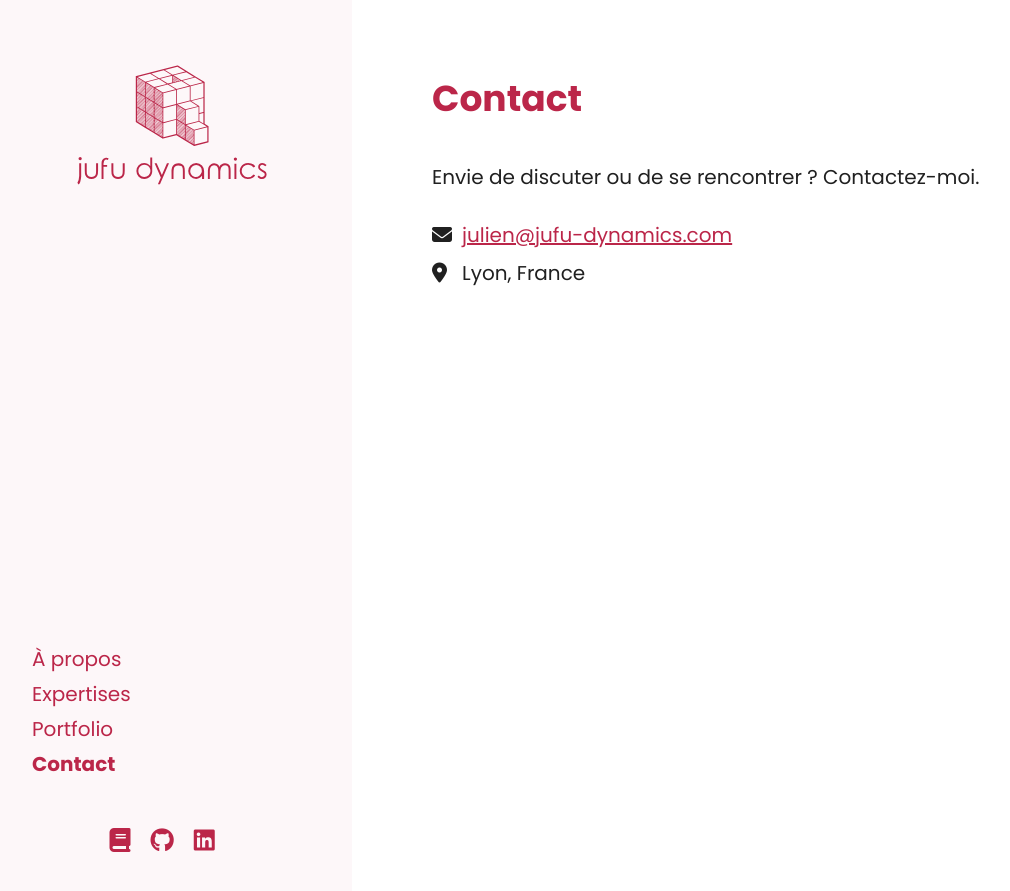
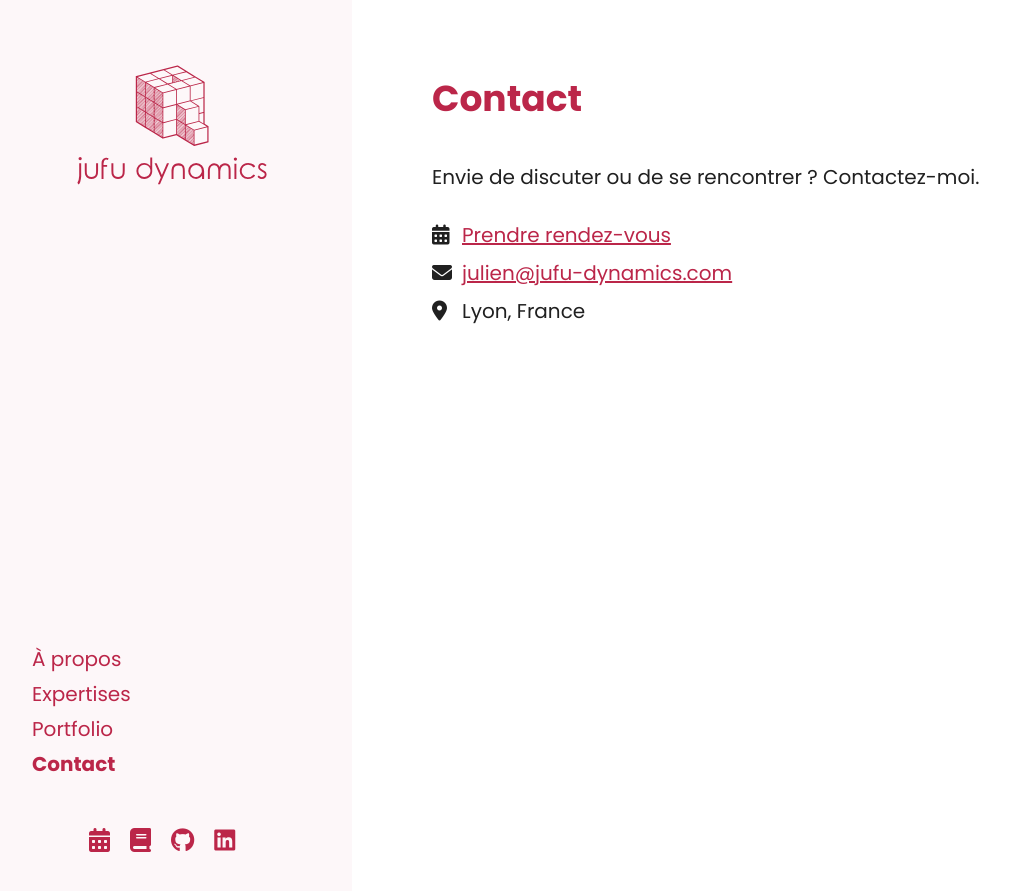
Before and after one commit to imjufu/jufu-dynamics.github.io, a Jekyll site: the page built from contact.html, in a window 1280 px wide. Shown: the top 891 px of the page, without its empty margins (8-1018 px from the left). Built offline with Jekyll 4.4.1, drawn with Linux system fonts in a browser that asks for light colours; nearby versions of some CDN libraries.

Commit message:
Add a link to my calendar

```diff
--- a/_includes/sidebar.html
+++ b/_includes/sidebar.html
@@ -12,6 +12,7 @@
     {% endfor %}
   </nav>
   <nav class="mes-reseaux">
+    <a title="Calendrier" href="https://calendar.app.google/A1pUq9ejqM6Zbpex7" target="_blank"><i class="fa-solid fa-calendar-days"></i></a>
     <a title="Blog" aria-label="Blog" href="https://imjufu.github.io/" target="_blank"><i class="fa-solid fa-book"></i></a>
     <a title="Github" aria-label="Github" href="https://github.com/imjufu" target="_blank"><i class="fa-brands fa-github"></i></a>
     <a title="LinkedIn" aria-label="LinkedIn" href="https://www.linkedin.com/in/julien-fusco/" target="_blank"><i class="fa-brands fa-linkedin"></i></a>
--- a/contact.html
+++ b/contact.html
@@ -9,6 +9,7 @@ permalink: /contact/
 <section class="contact">
   <h1>Contact</h1>
   <p>Envie de discuter ou de se rencontrer ? Contactez-moi.</p>
+  <p class="detail"><i class="fa-solid fa-calendar-days"></i><a href="https://calendar.app.google/A1pUq9ejqM6Zbpex7" target="_blank">Prendre rendez-vous</a></p>
   <p class="detail"><i class="fa-solid fa-envelope"></i><a href="mailto:julien@jufu-dynamics.com">julien@jufu-dynamics.com</a></p>
   <p class="detail"><i class="fa-solid fa-location-dot"></i>Lyon, France</p>
 </section>
```
